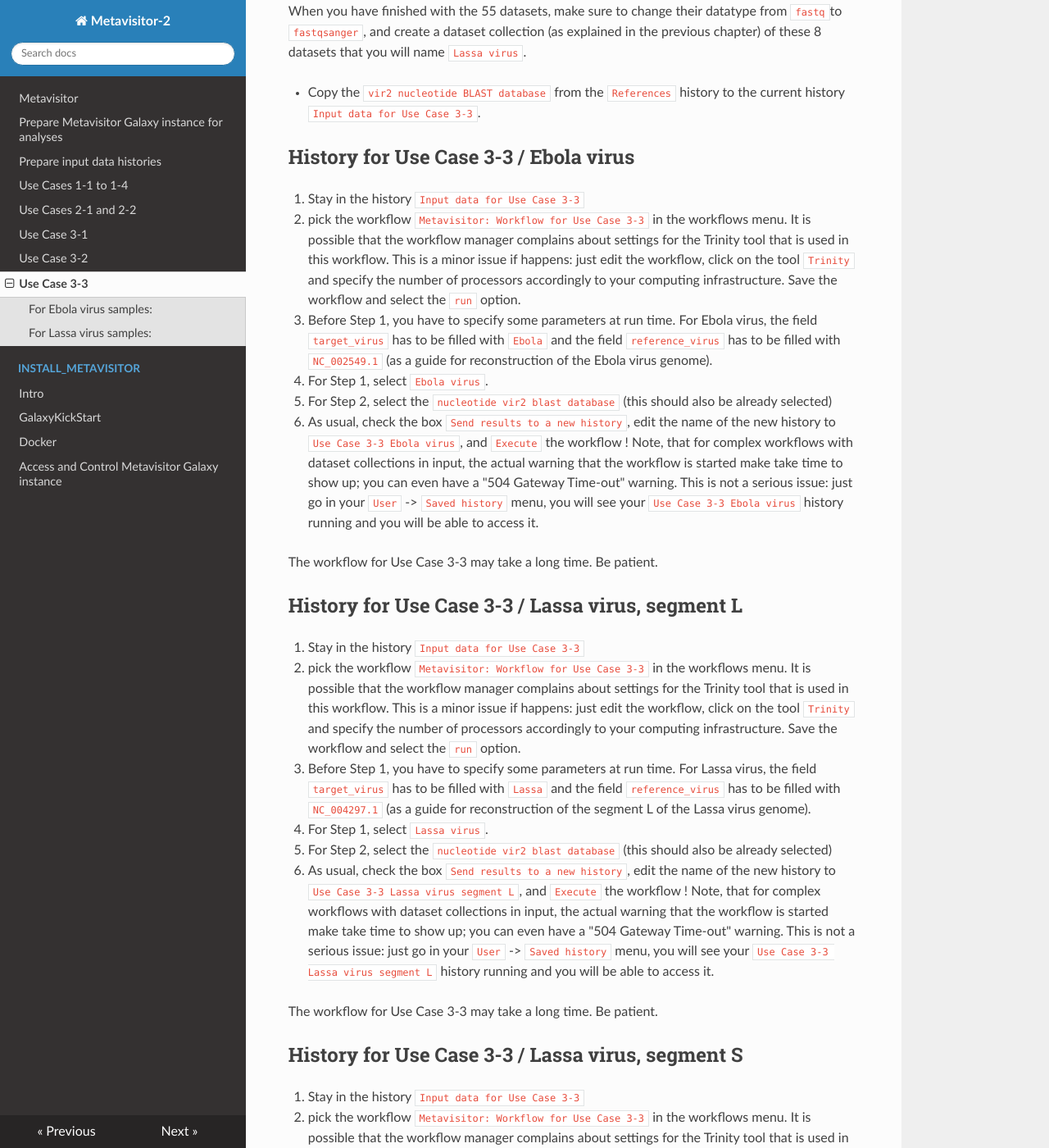
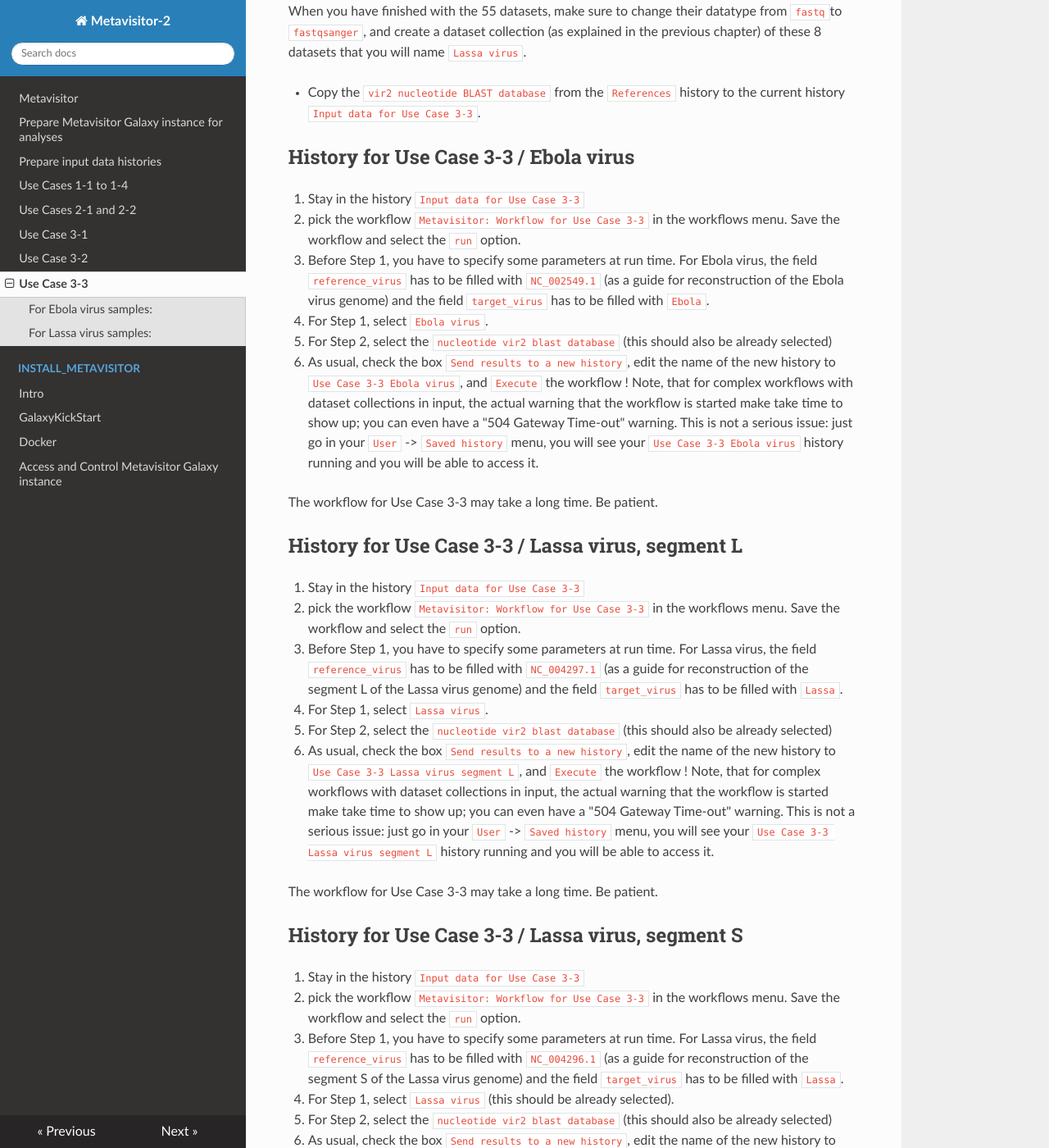
Before and after one commit to ARTbio/metavisitor, an MkDocs documentation site: the page built from docs/use_case_3-3.md, in a window 1280 px wide and 1400 px high, scrolled down 832 px. Shown: the whole window at 82% size. Built offline with MkDocs 1.6.1, drawn with Linux system fonts in a browser that asks for light colours; nearby versions of some CDN libraries; old or Windows-style settings are respelled for this version of MkDocs; some of the changed text lies outside the part shown.

Commit message:
Update use_case_3-3.md

```diff
--- a/docs/use_case_3-3.md
+++ b/docs/use_case_3-3.md
@@ -24,8 +24,8 @@
 
 ## History for Use Case 3-3 / Ebola virus
 1. Stay in the history `Input data for Use Case 3-3`
-- pick the workflow `Metavisitor: Workflow for Use Case 3-3` in the workflows menu. It is possible that the workflow manager complains about settings for the Trinity tool that is used in this workflow. This is a minor issue if happens: just edit the workflow, click on the tool `Trinity` and specify the number of processors accordingly to your computing infrastructure. Save the workflow and select the `run` option.
-- Before Step 1, you have to specify some parameters at run time. For Ebola virus, the field `target_virus` has to be filled with `Ebola` and the field `reference_virus` has to be filled with `NC_002549.1` (as a guide for reconstruction of the Ebola virus genome).
+- pick the workflow `Metavisitor: Workflow for Use Case 3-3` in the workflows menu. Save the workflow and select the `run` option.
+- Before Step 1, you have to specify some parameters at run time. For Ebola virus, the field `reference_virus` has to be filled with `NC_002549.1` (as a guide for reconstruction of the Ebola virus genome) and the field `target_virus` has to be filled with `Ebola`.
 - For Step 1, select `Ebola virus`.
 - For Step 2, select the `nucleotide vir2 blast database` (this should also be already selected)
 - As usual, check the box `Send results to a new history`, edit the name of the new history to `Use Case 3-3 Ebola virus`, and `Execute` the workflow ! Note, that for complex workflows with dataset collections in input, the actual warning that the workflow is started make take time to show up; you can even have a "504 Gateway Time-out" warning. This is not a serious issue: just go in your `User` -> `Saved history` menu, you will see your `Use Case 3-3 Ebola virus` history running and you will be able to access it.
@@ -34,8 +34,8 @@
 
 ## History for Use Case 3-3 / Lassa virus, segment L
 1. Stay in the history `Input data for Use Case 3-3`
-- pick the workflow `Metavisitor: Workflow for Use Case 3-3` in the workflows menu. It is possible that the workflow manager complains about settings for the Trinity tool that is used in this workflow. This is a minor issue if happens: just edit the workflow, click on the tool `Trinity` and specify the number of processors accordingly to your computing infrastructure. Save the workflow and select the `run` option.
-- Before Step 1, you have to specify some parameters at run time. For Lassa virus, the field `target_virus` has to be filled with `Lassa` and the field `reference_virus` has to be filled with `NC_004297.1` (as a guide for reconstruction of the segment L of the Lassa virus genome).
+- pick the workflow `Metavisitor: Workflow for Use Case 3-3` in the workflows menu. Save the workflow and select the `run` option.
+- Before Step 1, you have to specify some parameters at run time. For Lassa virus, the field `reference_virus` has to be filled with `NC_004297.1` (as a guide for reconstruction of the segment L of the Lassa virus genome) and the field `target_virus` has to be filled with `Lassa`.
 - For Step 1, select `Lassa virus`.
 - For Step 2, select the `nucleotide vir2 blast database` (this should also be already selected)
 - As usual, check the box `Send results to a new history`, edit the name of the new history to `Use Case 3-3 Lassa virus segment L`, and `Execute` the workflow ! Note, that for complex workflows with dataset collections in input, the actual warning that the workflow is started make take time to show up; you can even have a "504 Gateway Time-out" warning. This is not a serious issue: just go in your `User` -> `Saved history` menu, you will see your `Use Case 3-3 Lassa virus segment L` history running and you will be able to access it.
@@ -44,8 +44,8 @@
 
 ## History for Use Case 3-3 / Lassa virus, segment S
 1. Stay in the history `Input data for Use Case 3-3`
-- pick the workflow `Metavisitor: Workflow for Use Case 3-3` in the workflows menu. It is possible that the workflow manager complains about settings for the Trinity tool that is used in this workflow. This is a minor issue if happens: just edit the workflow, click on the tool `Trinity` and specify the number of processors accordingly to your computing infrastructure. Save the workflow and select the `run` option.
-- Before Step 1, you have to specify some parameters at run time. For Lassa virus, the field `target_virus` has to be filled with `Lassa` and the field `reference_virus` has to be filled with `NC_004296.1` (as a guide for reconstruction of the segment S of the Lassa virus genome).
+- pick the workflow `Metavisitor: Workflow for Use Case 3-3` in the workflows menu. Save the workflow and select the `run` option.
+- Before Step 1, you have to specify some parameters at run time. For Lassa virus, the field `reference_virus` has to be filled with `NC_004296.1` (as a guide for reconstruction of the segment S of the Lassa virus genome) and the field `target_virus` has to be filled with `Lassa`.
 - For Step 1, select `Lassa virus` (this should be already selected).
 - For Step 2, select the `nucleotide vir2 blast database` (this should also be already selected)
 - As usual, check the box `Send results to a new history`, edit the name of the new history to `Use Case 3-3 Lassa virus segment S`, and `Execute` the workflow ! Note, that for complex workflows with dataset collections in input, the actual warning that the workflow is started make take time to show up; you can even have a "504 Gateway Time-out" warning. This is not a serious issue: just go in your `User` -> `Saved history` menu, you will see your `Use Case 3-3 Lassa virus segment S` history running and you will be able to access it.
```
